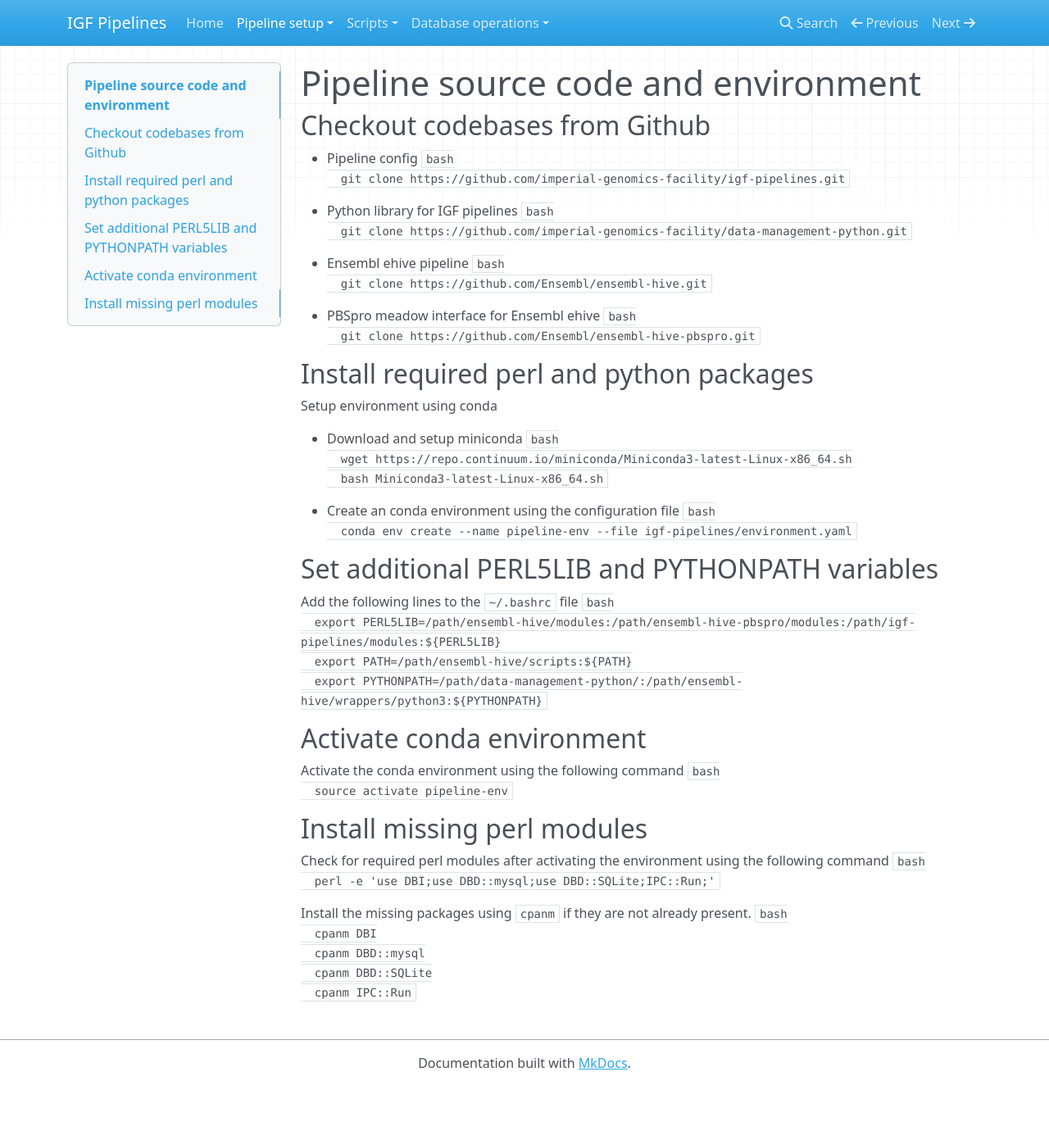
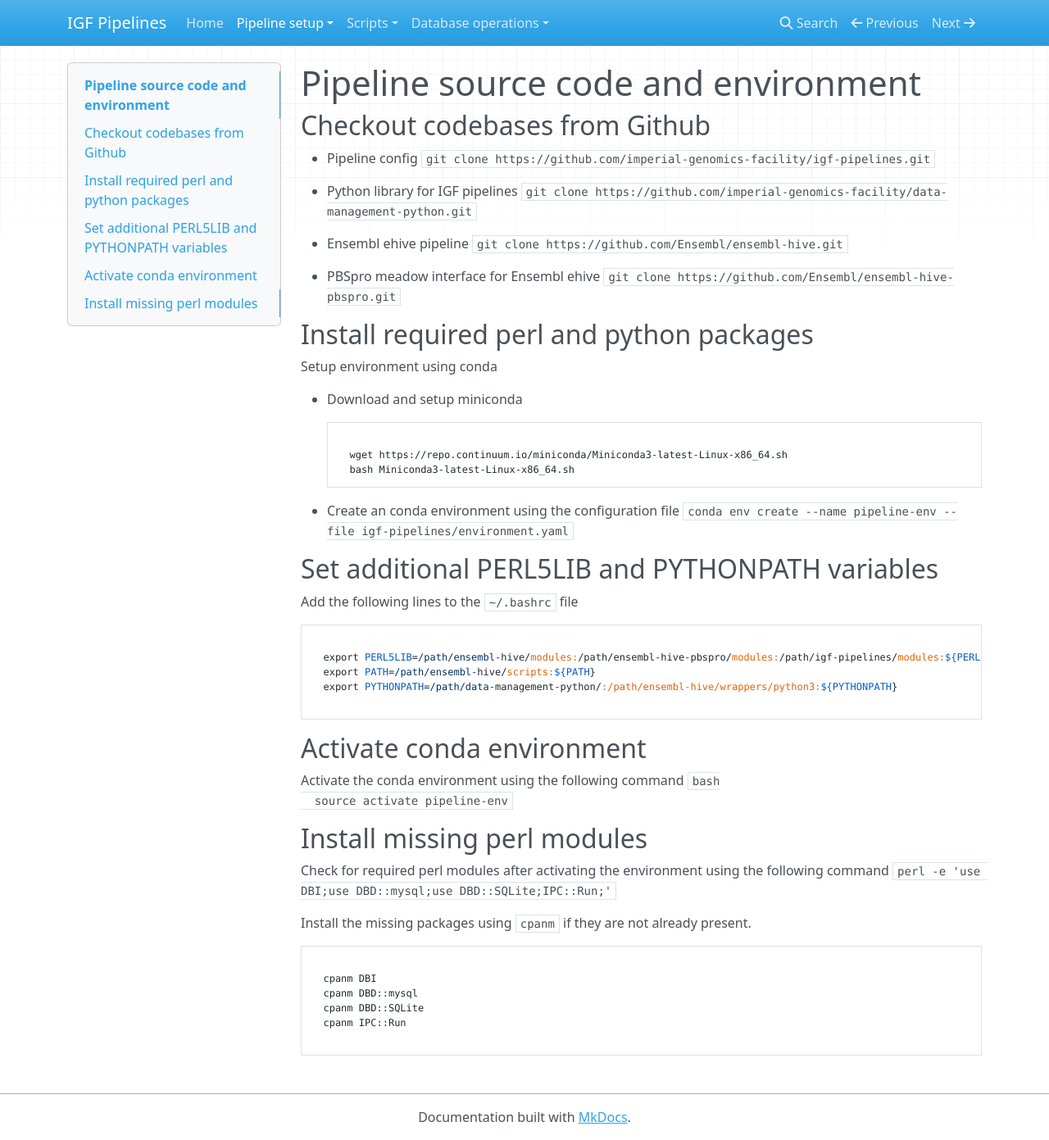
Before and after one commit to imperial-genomics-facility/igf-pipelines, an MkDocs documentation site: the page built from docs/scripts/env.md, in a window 1280 px wide and 1391 px high. Shown: the whole window at 82% size. Built offline with MkDocs 1.6.1, drawn with Linux system fonts in a browser that asks for light colours; nearby versions of some CDN libraries; old or Windows-style settings are respelled for this version of MkDocs.

Commit message:
more bugfixes to the doc

````diff
--- a/docs/scripts/env.md
+++ b/docs/scripts/env.md
@@ -3,22 +3,22 @@
 ## Checkout codebases from Github
 
 * Pipeline config
-  ```bash
+  ```
   git clone https://github.com/imperial-genomics-facility/igf-pipelines.git
   ```
 
 * Python library for IGF pipelines
-  ```bash
+  ```
   git clone https://github.com/imperial-genomics-facility/data-management-python.git
   ```
 
 * Ensembl ehive pipeline
-  ```bash
+  ```
   git clone https://github.com/Ensembl/ensembl-hive.git
   ```
 
 * PBSpro meadow interface for Ensembl ehive
-  ```bash
+  ```
   git clone https://github.com/Ensembl/ensembl-hive-pbspro.git
   ```
 
@@ -26,24 +26,25 @@
 Setup environment using conda
 
 * Download and setup miniconda
-  ```bash
+ <pre><code>
   wget https://repo.continuum.io/miniconda/Miniconda3-latest-Linux-x86_64.sh
   bash Miniconda3-latest-Linux-x86_64.sh
-  ```
+</code></pre>
 
 * Create an conda environment using the configuration file
-  ```bash
+  ```
   conda env create --name pipeline-env --file igf-pipelines/environment.yaml
   ```
 
 
 ## Set additional PERL5LIB and PYTHONPATH variables
 Add the following lines to the `~/.bashrc` file
-  ```bash
+<pre><code>
   export PERL5LIB=/path/ensembl-hive/modules:/path/ensembl-hive-pbspro/modules:/path/igf-pipelines/modules:${PERL5LIB}
   export PATH=/path/ensembl-hive/scripts:${PATH}
   export PYTHONPATH=/path/data-management-python/:/path/ensembl-hive/wrappers/python3:${PYTHONPATH}
-  ```
+
+</code></pre>
 
 ## Activate conda environment
 Activate the conda environment using the following command
@@ -53,14 +54,15 @@
 
 ## Install missing perl modules
 Check for required perl modules after activating the environment using the following command
-  ```bash
+  ```
   perl -e 'use DBI;use DBD::mysql;use DBD::SQLite;IPC::Run;'
   ```
 
 Install the missing packages using `cpanm` if they are not already present.
-  ```bash
+<pre><code>
   cpanm DBI
   cpanm DBD::mysql
   cpanm DBD::SQLite
   cpanm IPC::Run
-  ```
+
+</code></pre>
````
